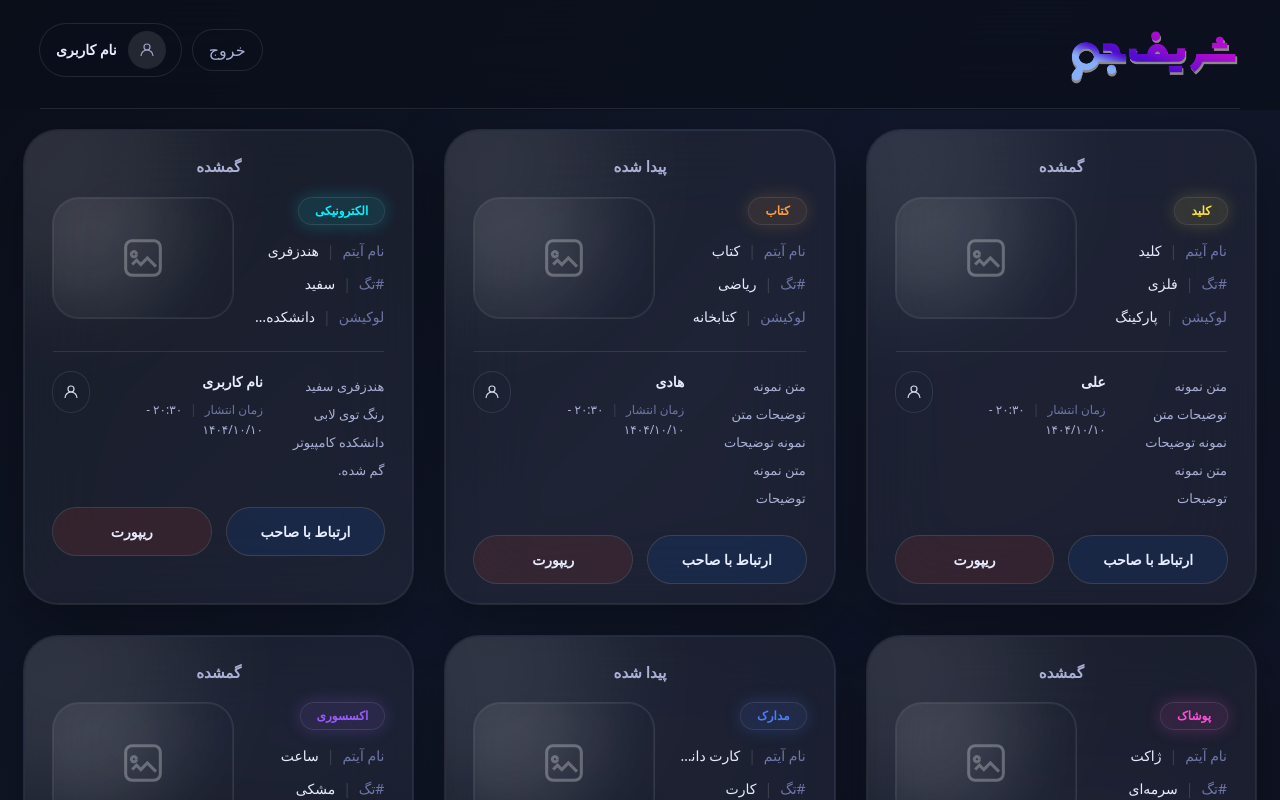
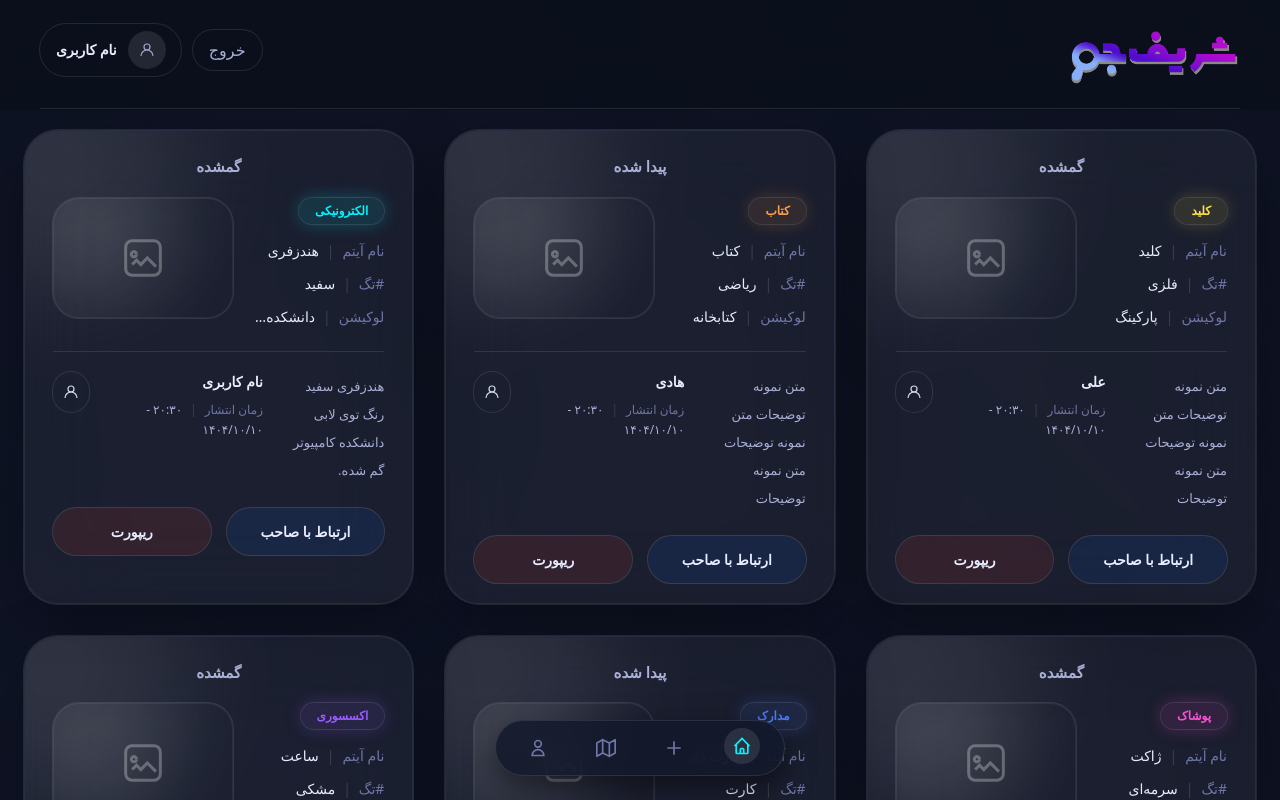
Before and after one commit to Rango-SAD/lost-and-found-project, a React (Vite) app in the folder frontend/: page /posts in a window 1280 px wide. Shown: the top 800 px of the page. Built offline with nearby package versions, Linux system fonts and the light colour scheme.

Commit message:
#5 implemented navbar added to posts page

```diff
--- /dev/null
+++ b/frontend/src/View/components/navbar/Navbar.css
@@ -0,0 +1,45 @@
+.navbar-container {
+    position: fixed;
+    bottom: 1.5rem;
+    left: 50%;
+    transform: translateX(-50%);
+    background: rgba(18, 24, 43, 0.85);
+    backdrop-filter: blur(15px);
+    border: 1px solid rgba(255, 255, 255, 0.1);
+    border-radius: 2rem;
+    padding: 0.5rem 1.5rem;
+    display: flex;
+    gap: 2rem;
+    box-shadow: 0 10px 30px rgba(0, 0, 0, 0.5);
+    z-index: 1000;
+    height: 3.5rem;
+    align-items: center;
+}
+
+.nav-item {
+    background: transparent;
+    border: none;
+    cursor: pointer;
+    padding: 0.5rem;
+    border-radius: 50%;
+    color: #6f76a8;
+    transition: all 0.3s ease;
+    display: flex;
+    align-items: center;
+    justify-content: center;
+}
+
+.nav-item svg {
+    width: 1.25rem;
+    height: 1.25rem;
+}
+
+.nav-item.active {
+    background: rgba(255, 255, 255, 0.1);
+    color: #00f5ff;
+    transform: translateY(-2px);
+}
+
+.nav-item:hover {
+    color: #e8ecff;
+}
--- /dev/null
+++ b/frontend/src/View/components/navbar/Navbar.tsx
@@ -0,0 +1,55 @@
+import React from 'react';
+import { useNavigate, useLocation } from 'react-router-dom';
+import './Navbar.css';
+
+const Navbar: React.FC = () => {
+    const navigate = useNavigate();
+    const location = useLocation();
+
+    return (
+        <nav className="navbar-container">
+
+            <button
+                onClick={() => navigate('/posts')}
+                className={`nav-item ${location.pathname === '/posts' ? 'active' : ''}`}
+            >
+                <svg viewBox="0 0 24 24" fill="none" stroke="currentColor" strokeWidth="2">
+                    <path d="M3 12l2-2m0 0l7-7 7 7M5 10v10a1 1 0 001 1h3m10-11l2 2m-2-2v10a1 1 0 01-1 1h-3m-6 0a1 1 0 001-1v-4a1 1 0 011-1h2a1 1 0 011 1v4a1 1 0 001 1m-6 0h6" />
+                </svg>
+            </button>
+
+
+            <button
+                onClick={() => navigate('/newItem')}
+                className={`nav-item ${location.pathname === '/edit' ? 'active' : ''}`}
+            >
+                <svg viewBox="0 0 24 24" fill="none" stroke="currentColor" strokeWidth="2">
+                    <path d="M12 4v16m8-8H4" />
+                </svg>
+            </button>
+
+            <button
+                onClick={() => navigate('/map')}
+                className={`nav-item ${location.pathname === '/map' ? 'active' : ''}`}
+            >
+                <svg viewBox="0 0 24 24" fill="none" stroke="currentColor" strokeWidth="2" strokeLinecap="round" strokeLinejoin="round">
+                    <polygon points="1 6 1 22 8 18 16 22 23 18 23 2 16 6 8 2 1 6"></polygon>
+                    <line x1="8" y1="2" x2="8" y2="18"></line>
+                    <line x1="16" y1="6" x2="16" y2="22"></line>
+                </svg>
+            </button>
+
+
+            <button
+                onClick={() => navigate('/profile')}
+                className={`nav-item ${location.pathname === '/profile' ? 'active' : ''}`}
+            >
+                <svg viewBox="0 0 24 24" fill="none" stroke="currentColor" strokeWidth="2">
+                    <path d="M16 7a4 4 0 11-8 0 4 4 0 018 0zM12 14a7 7 0 00-7 7h14a7 7 0 00-7-7z" />
+                </svg>
+            </button>
+        </nav>
+    );
+};
+
+export default Navbar;
--- a/frontend/src/View/pages/PostsPage.tsx
+++ b/frontend/src/View/pages/PostsPage.tsx
@@ -1,4 +1,5 @@
 import { useMemo } from "react";
+import { useNavigate, useLocation } from 'react-router-dom';
 import type { LostFoundPost } from "../../Domain/Entities/LostFoundPost";
 import { PostCard } from "../components/posts/PostCard";
 
@@ -7,6 +8,9 @@ import logo from "../assets/logo.png";
 const HEADER_H = 110;
 
 export function PostsPage() {
+    const navigate = useNavigate();
+    const location = useLocation();
+
     // sample data
     const posts: LostFoundPost[] = useMemo(
         () => [
@@ -87,7 +91,8 @@ export function PostsPage() {
     );
 
     return (
-        <div dir="rtl" className="min-h-screen">
+        <div dir="rtl"
+             className="min-h-screen flex items-center justify-center bg-[linear-gradient(45deg,rgba(18,24,43,0.5)_0%,rgba(16,21,39,0.77)_0%,rgba(15,19,36,1)_63%,rgba(14,18,34,0.77)_100%,rgba(11,15,26,0)_100%)]">
             {/* Fixed full background */}
             <div className="fixed inset-0 -z-10 bg-[linear-gradient(135deg,#0b0f1a,#12182b,#0f1324)]"/>
 
@@ -113,7 +118,7 @@ export function PostsPage() {
                                 <button
                                     type="button"
                                     className="rounded-full bg-white/8 px-4 py-2 text-ink-1 ring-1 ring-white/10 hover:bg-white/10"
-                                    onClick={() => console.log("exit")}
+                                    onClick={() => navigate('/')}
                                     title="خروج"
                                 >
                                     خروج
--- a/frontend/src/main.tsx
+++ b/frontend/src/main.tsx
@@ -3,10 +3,12 @@ import ReactDOM from "react-dom/client";
 import { BrowserRouter } from "react-router-dom";
 import App from "./App";
 import "./index.css";
+import Navbar from "./View/components/navbar/Navbar.tsx";
 
 ReactDOM.createRoot(document.getElementById("root")!).render(
     <React.StrictMode>
         <BrowserRouter>
+            <Navbar/>
             <App />
         </BrowserRouter>
     </React.StrictMode>
```
